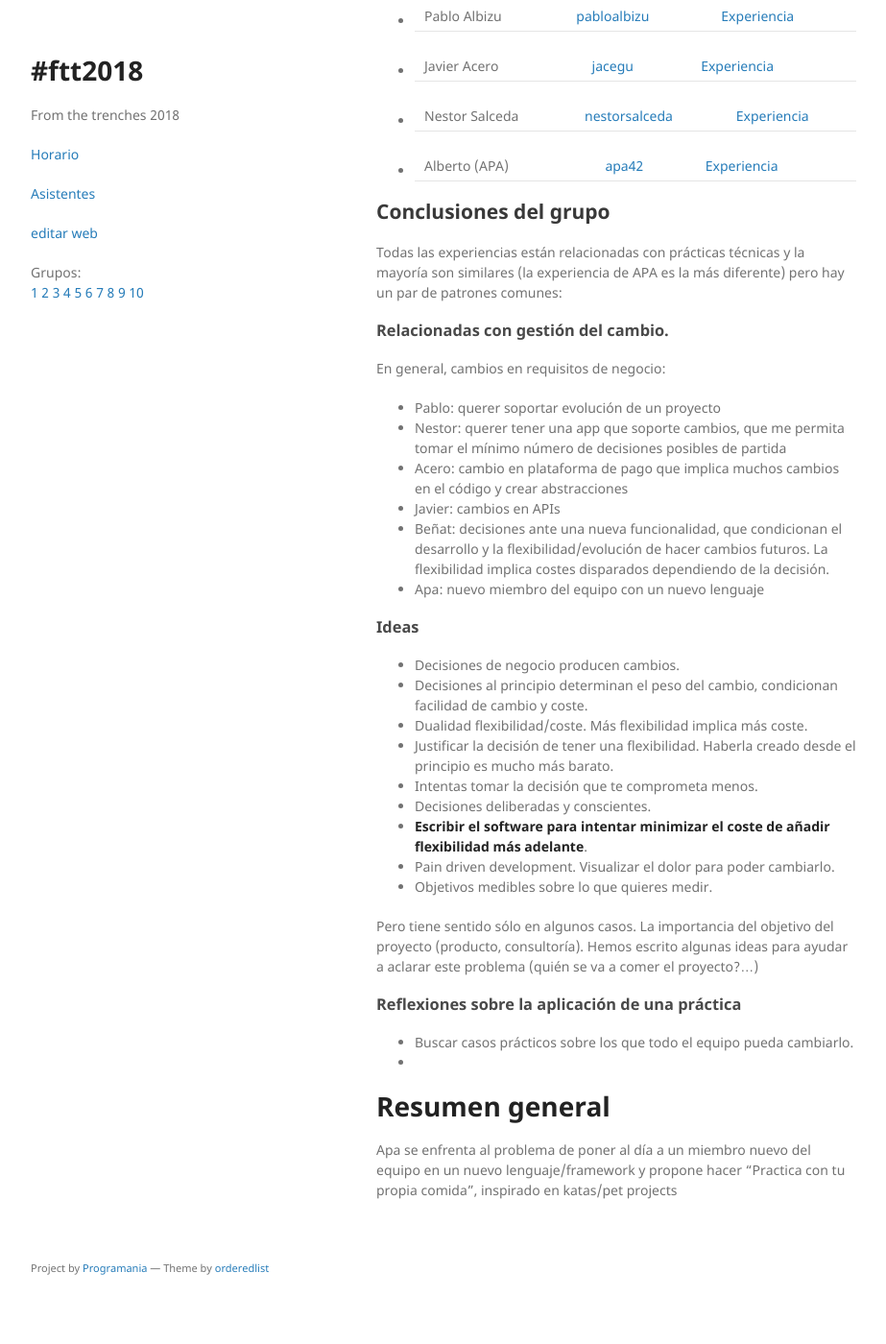
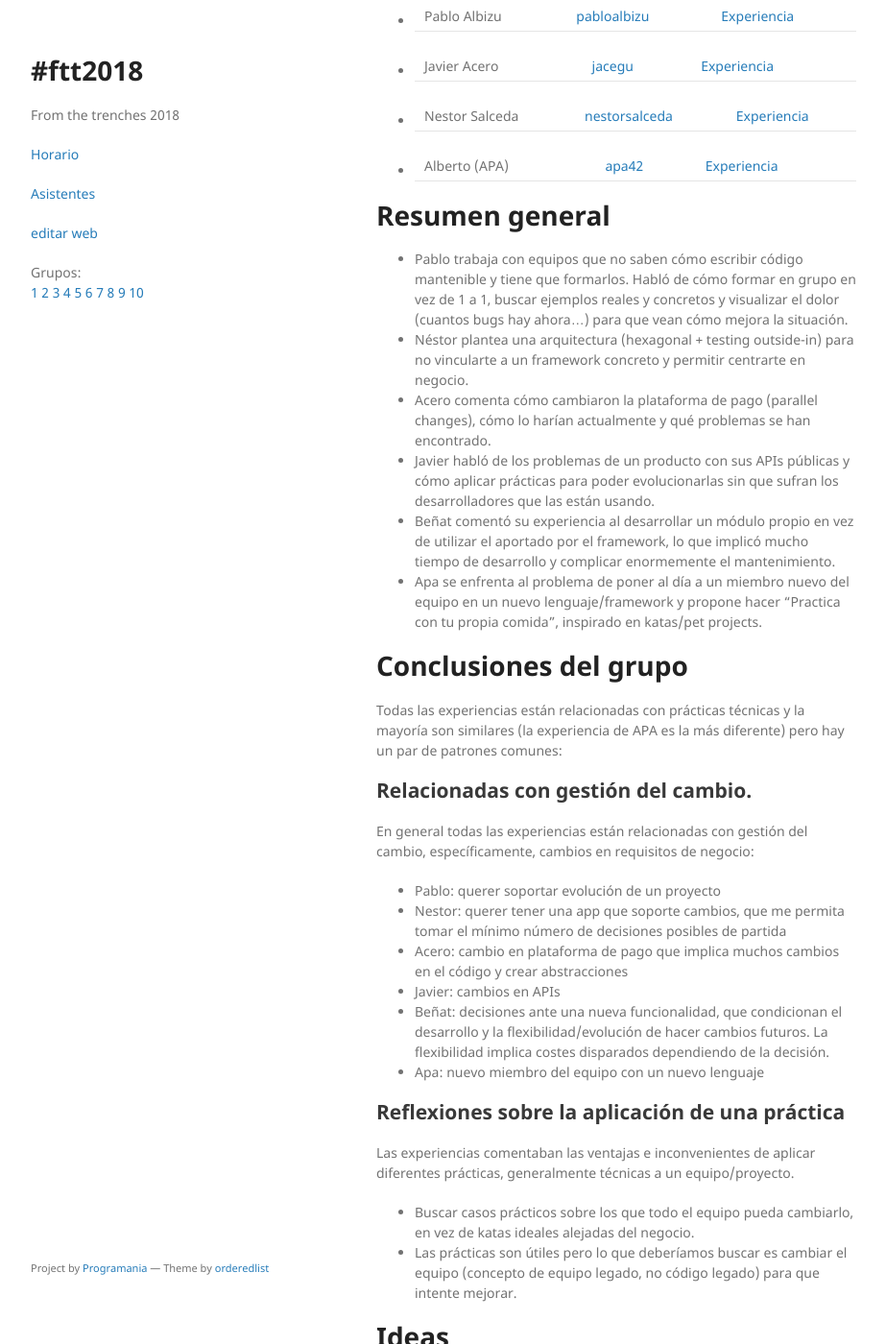
Before and after one commit to xala3pa/ftt2018, a Jekyll site: the page built from asistentes-grupos/grupo6.md, in a window 1280 px wide and 1400 px high, scrolled down 243 px. Shown: the whole window at 96% size, without its empty margins (178-1101 px from the left). Built offline with Jekyll 4.4.1, drawn with Linux system fonts in a browser that asks for light colours; our own code applies the rules of GitHub Pages for plain Markdown files; some of the changed text lies outside the part shown.

Commit message:
Update grupo6.md

```diff
--- a/asistentes-grupos/grupo6.md
+++ b/asistentes-grupos/grupo6.md
@@ -7,13 +7,22 @@
 * Nestor Salceda | [nestorsalceda](https://twitter.com/nestorsalceda) | [Experiencia](http://ftt.programania.net/experiencias/42.html)
 * Alberto (APA) | [apa42](https://twitter.com/apa42) | [Experiencia](http://ftt.programania.net/experiencias/44.html)
 
-## Conclusiones del grupo
+# Resumen general
+
+* Pablo trabaja con equipos que no saben cómo escribir código mantenible y tiene que formarlos. Habló de cómo formar en grupo en vez de 1 a 1, buscar ejemplos reales y concretos y visualizar el dolor (cuantos bugs hay ahora...) para que vean cómo mejora la situación.
+* Néstor plantea una arquitectura (hexagonal + testing outside-in) para no vincularte a un framework concreto y permitir centrarte en negocio.
+* Acero comenta cómo cambiaron la plataforma de pago (parallel changes), cómo lo harían actualmente y qué problemas se han encontrado.
+* Javier habló de los problemas de un producto con sus APIs públicas y cómo aplicar prácticas para poder evolucionarlas sin que sufran los desarrolladores que las están usando.
+* Beñat comentó su experiencia al desarrollar un módulo propio en vez de utilizar el aportado por el framework, lo que implicó mucho tiempo de desarrollo y complicar enormemente el mantenimiento.
+* Apa se enfrenta al problema de poner al día a un miembro nuevo del equipo en un nuevo lenguaje/framework y propone hacer "Practica con tu propia comida", inspirado en katas/pet projects.
+
+# Conclusiones del grupo
 
 Todas las experiencias están relacionadas con prácticas técnicas y la mayoría son similares (la experiencia de APA es la más diferente) pero hay un par de patrones comunes:
 
-### Relacionadas con gestión del cambio.
+## Relacionadas con gestión del cambio.
 
-En general, cambios en requisitos de negocio:
+En general todas las experiencias están relacionadas con gestión del cambio, específicamente, cambios en requisitos de negocio:
 
 * Pablo: querer soportar evolución de un proyecto
 * Nestor: querer tener una app que soporte cambios, que me permita tomar el mínimo número de decisiones posibles de partida
@@ -22,27 +31,23 @@ En general, cambios en requisitos de negocio:
 * Beñat: decisiones ante una nueva funcionalidad, que condicionan el desarrollo y la flexibilidad/evolución de hacer cambios futuros. La flexibilidad implica costes disparados dependiendo de la decisión.
 * Apa: nuevo miembro del equipo con un nuevo lenguaje
 
-### Ideas
+## Reflexiones sobre la aplicación de una práctica
 
-* Decisiones de negocio producen cambios.
-* Decisiones al principio determinan el peso del cambio, condicionan facilidad de cambio y coste.
+Las experiencias comentaban las ventajas e inconvenientes de aplicar diferentes prácticas, generalmente técnicas a un equipo/proyecto.
+
+* Buscar casos prácticos sobre los que todo el equipo pueda cambiarlo, en vez de katas ideales alejadas del negocio.
+* Las prácticas son útiles pero lo que deberíamos buscar es cambiar el equipo (concepto de equipo legado, no código legado) para que intente mejorar.
+
+# Ideas
+
+* Las decisiones de negocio producen cambios. En general son el principal factor de cambio (o el más importante).
+* Tomar decisiones al principio determina el peso del cambio, condicionan facilidad de cambio y coste.
 * Dualidad flexibilidad/coste. Más flexibilidad implica más coste.
-* Justificar la decisión de tener una flexibilidad. Haberla creado desde el principio es mucho más barato.
-* Intentas tomar la decisión que te comprometa menos.
-* Decisiones deliberadas y conscientes.
+* Justificar la decisión de tener una flexibilidad. Haberla creado desde el principio es mucho más barato pero añadirla después es caro.
+* Cuando diseñas/desarrollas deberías intentar tomar la decisión que te comprometa menos.
+* Decisiones deliberadas y conscientes. Tomamos muchas decisiones no deliberadas ni conscientes... simplemente el hecho de pensar: "Elijo esta pasarela de pago porque no va a cambiar en los próximos 5 años" implica que escribiremos código de forma diferente.
 * **Escribir el software para intentar minimizar el coste de añadir flexibilidad más adelante**.
 * Pain driven development. Visualizar el dolor para poder cambiarlo.
 * Objetivos medibles sobre lo que quieres medir.
 
-Pero tiene sentido sólo en algunos casos. La importancia del objetivo del proyecto (producto, consultoría). Hemos escrito algunas ideas para ayudar a aclarar este problema (quién se va a comer el proyecto?...)
-
-### Reflexiones sobre la aplicación de una práctica
-
-* Buscar casos prácticos sobre los que todo el equipo pueda cambiarlo.
-* <TODO>
-
-# Resumen general
-
-Apa se enfrenta al problema de poner al día a un miembro nuevo del equipo en un nuevo lenguaje/framework y propone hacer "Practica con tu propia comida", inspirado en katas/pet projects
-
-<TODO>
+Todo esto tiene sentido sólo en algunos casos. La importancia del objetivo del proyecto (producto, consultoría). Hemos escrito algunas ideas para ayudar a aclarar este problema (quién se va a comer el proyecto?...)
```
